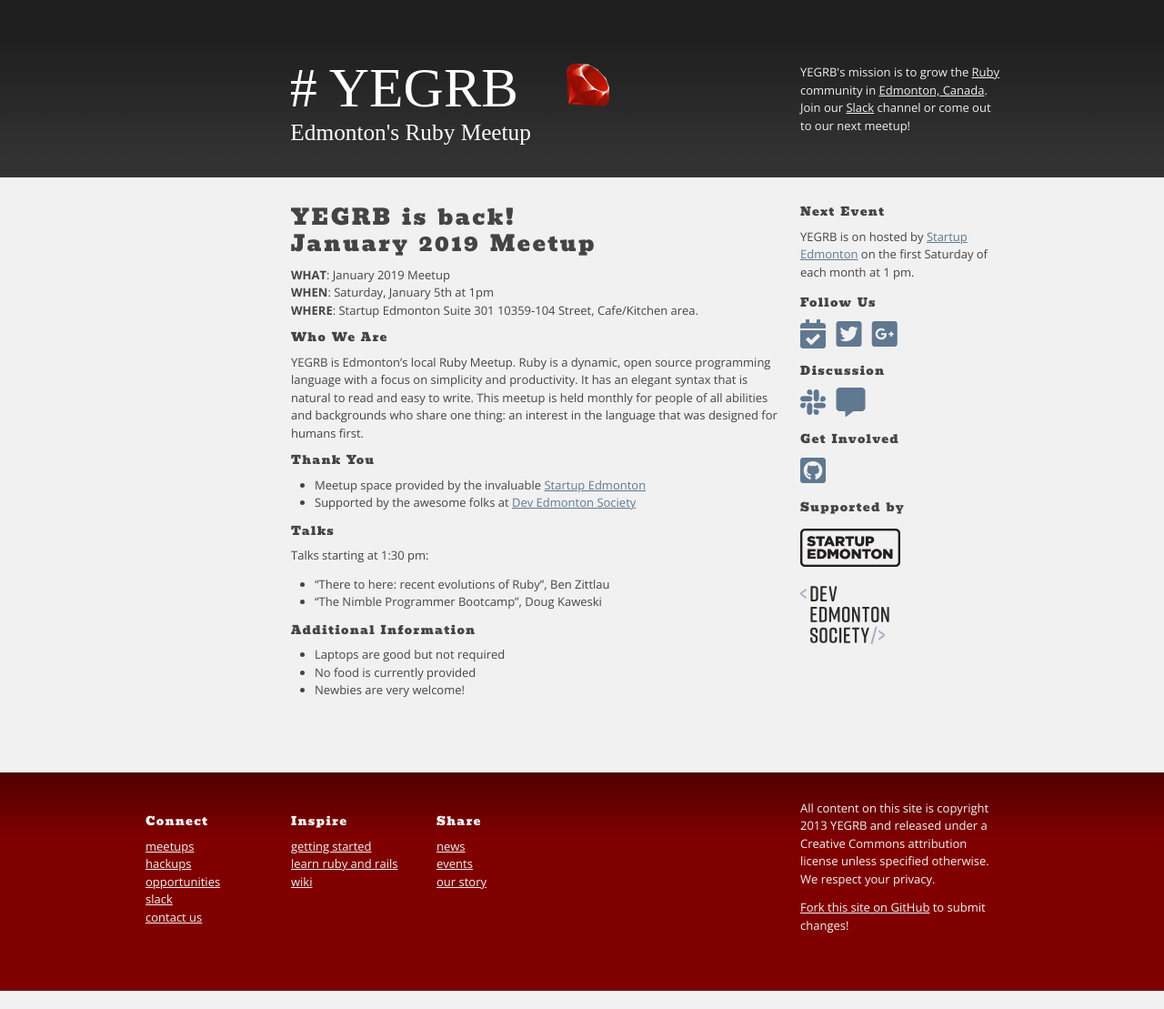
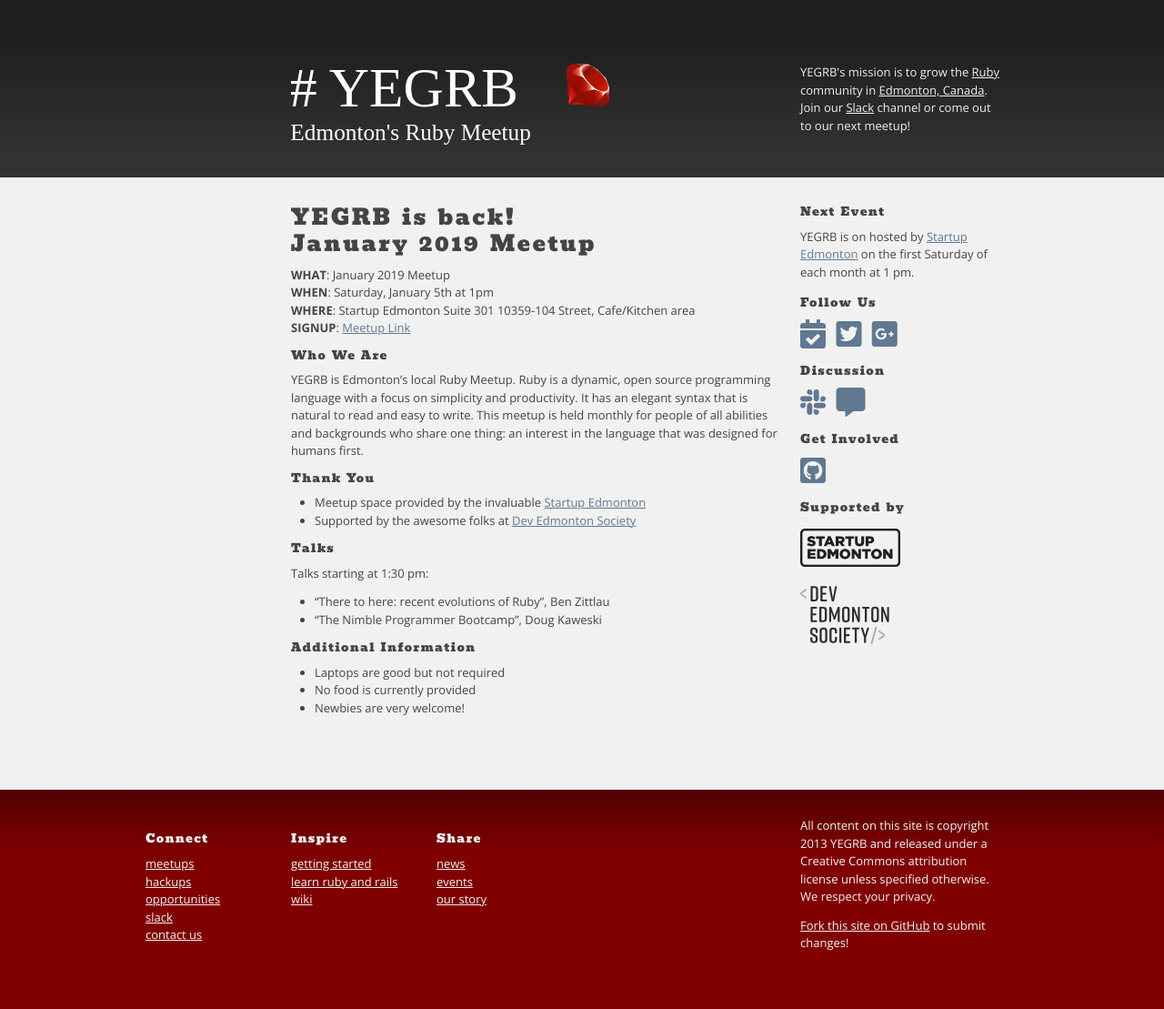
Before and after one commit to yegrb/yegrb.github.io, a Jekyll site: the page built from _posts/2018-11-26-november.markdown, in a window 1280 px wide. Shown: the whole page at 91% size. Built offline with Jekyll 4.4.1, drawn with Linux system fonts in a browser that asks for light colours; nearby versions of some CDN libraries; comment, search, counter and statistics services are not loaded.

Commit message:
add meetup link

```diff
--- a/_posts/2018-11-26-november.markdown
+++ b/_posts/2018-11-26-november.markdown
@@ -6,7 +6,8 @@ category: meetups
 
  **WHAT**: January 2019 Meetup
  **WHEN**: Saturday, January 5th at 1pm
- **WHERE**: Startup Edmonton Suite 301 10359-104 Street, Cafe/Kitchen area.
+ **WHERE**: Startup Edmonton Suite 301 10359-104 Street, Cafe/Kitchen area
+ **SIGNUP**: [Meetup Link](https://www.meetup.com/startupedmonton/events/dgjjmqyzcbhb/)
 
 ## Who We Are
 
```
